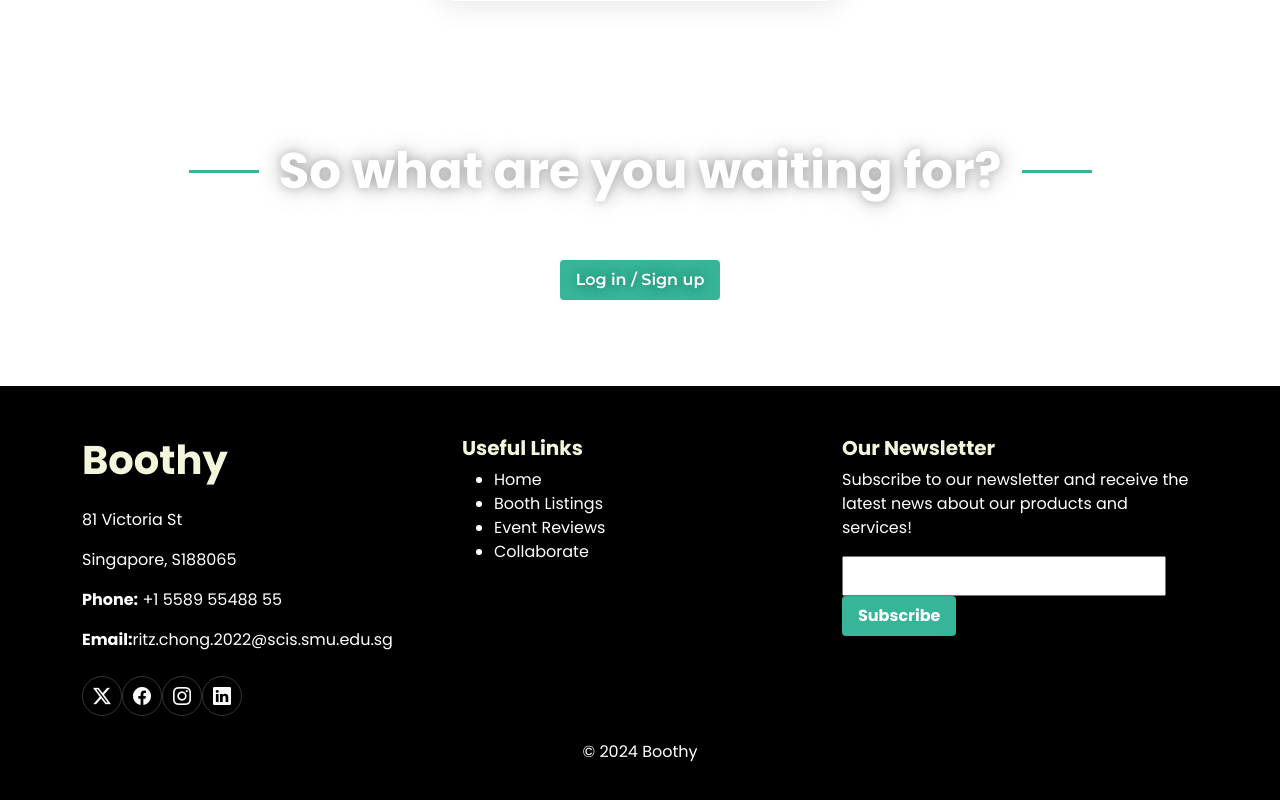
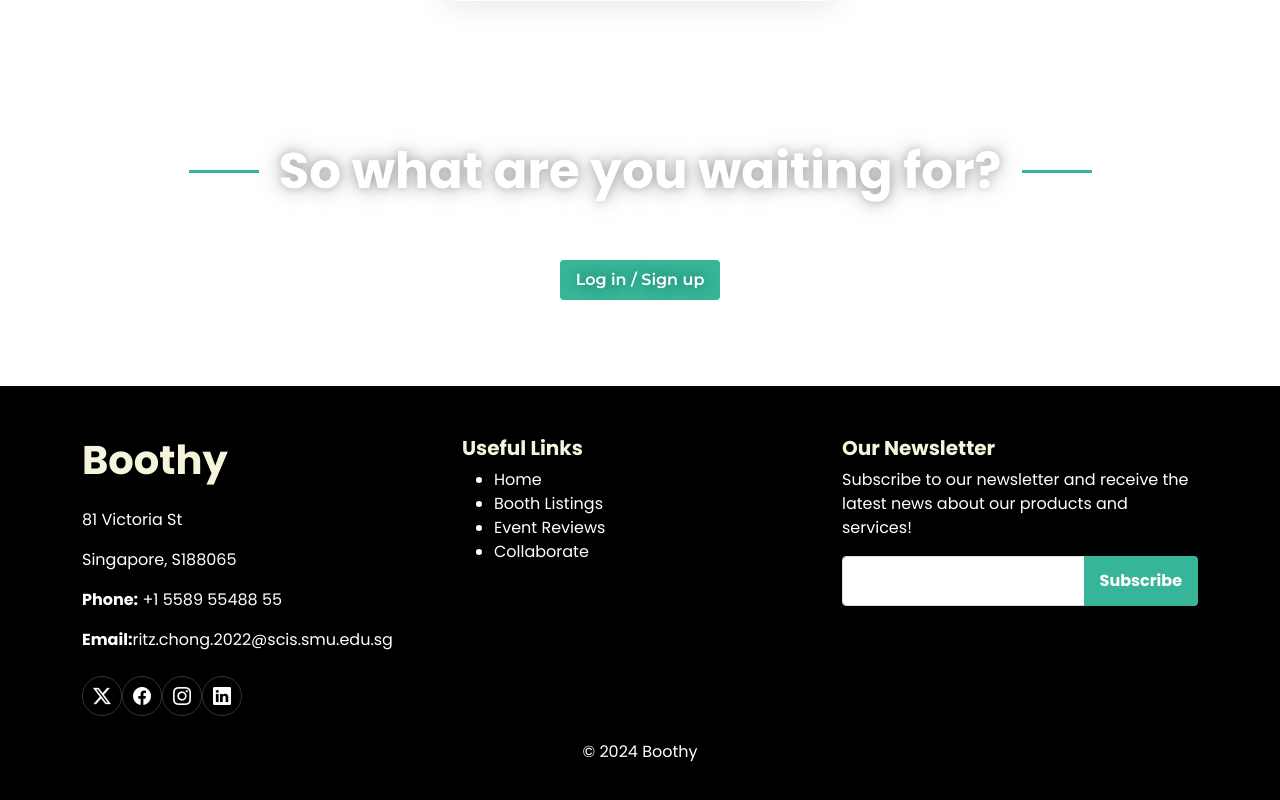
Before and after one commit to PeachyMangoz/VenueVibe, a Vue app in the folder VenueVibe/frontend/: page / in a window 1280 px wide. Shown: the part 3081-3881 px from the top of the page. Built offline with nearby package versions, Linux system fonts and the light colour scheme; a web font is replaced by a local one.

Commit message:
Update App.vue

```diff
--- a/VenueVibe/frontend/src/App.vue
+++ b/VenueVibe/frontend/src/App.vue
@@ -105,9 +105,9 @@
               method="post"
               class="php-email-form"
             >
-              <div class="newsletter-form">
-                <input type="email" name="email"
-                style="height:40px;"/>
+              <div class="input-group">
+                <input class='form-control'type="email" name="email"
+                style="height:50px;"/>
 
                 <input
                   type="submit"
```
